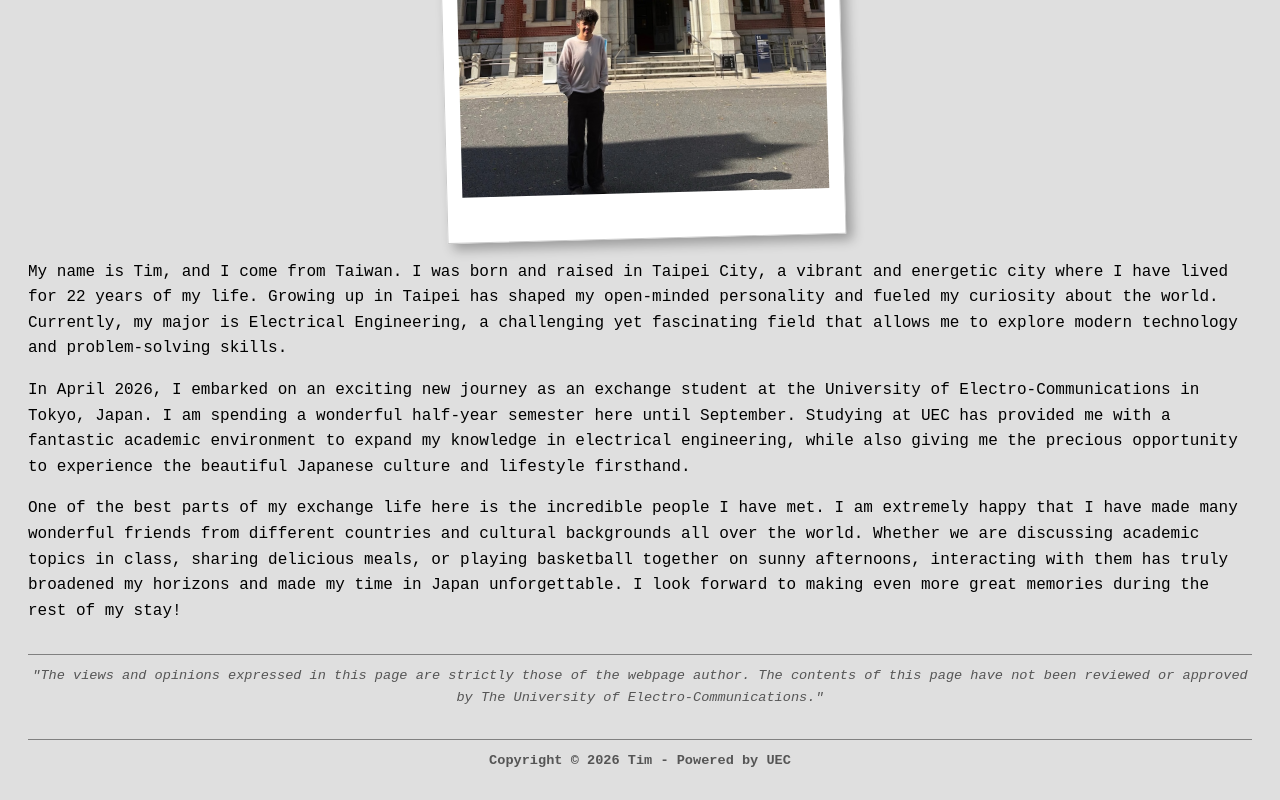
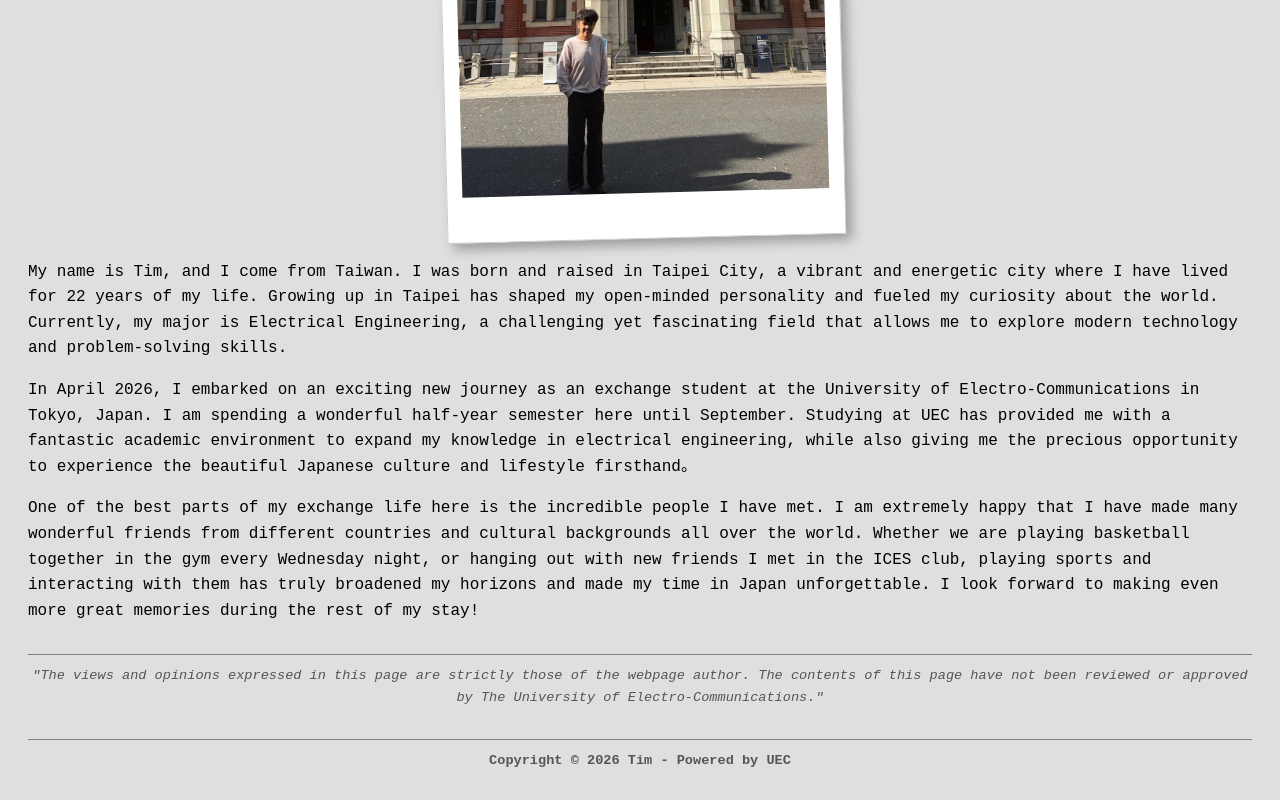
Before and after one commit to s2695011-rgb/MyHtml, a plain HTML site: page myself.html in a window 1280 px wide. Shown: the part 524-1324 px from the top of the page. Drawn offline with Linux system fonts and the light colour scheme.

Commit message:
Update myself.html with basketball and ICES club details

```diff
--- a/myself.html
+++ b/myself.html
@@ -24,10 +24,15 @@
         <a href="links.html">Favorite Links</a>
     </p>
     <h2>About Me</h2>
+
     <div><img src="me.jpg" width="30%" alt="Tim"></div>
+
     <p>My name is Tim, and I come from Taiwan. I was born and raised in Taipei City, a vibrant and energetic city where I have lived for 22 years of my life. Growing up in Taipei has shaped my open-minded personality and fueled my curiosity about the world. Currently, my major is Electrical Engineering, a challenging yet fascinating field that allows me to explore modern technology and problem-solving skills.</p>
-    <p>In April 2026, I embarked on an exciting new journey as an exchange student at the University of Electro-Communications in Tokyo, Japan. I am spending a wonderful half-year semester here until September. Studying at UEC has provided me with a fantastic academic environment to expand my knowledge in electrical engineering, while also giving me the precious opportunity to experience the beautiful Japanese culture and lifestyle firsthand.</p>
-    <p>One of the best parts of my exchange life here is the incredible people I have met. I am extremely happy that I have made many wonderful friends from different countries and cultural backgrounds all over the world. Whether we are discussing academic topics in class, sharing delicious meals, or playing basketball together on sunny afternoons, interacting with them has truly broadened my horizons and made my time in Japan unforgettable. I look forward to making even more great memories during the rest of my stay!</p>
+
+    <p>In April 2026, I embarked on an exciting new journey as an exchange student at the University of Electro-Communications in Tokyo, Japan. I am spending a wonderful half-year semester here until September. Studying at UEC has provided me with a fantastic academic environment to expand my knowledge in electrical engineering, while also giving me the precious opportunity to experience the beautiful Japanese culture and lifestyle firsthand。</p>
+
+    <p>One of the best parts of my exchange life here is the incredible people I have met. I am extremely happy that I have made many wonderful friends from different countries and cultural backgrounds all over the world. Whether we are playing basketball together in the gym every Wednesday night, or hanging out with new friends I met in the ICES club, playing sports and interacting with them has truly broadened my horizons and made my time in Japan unforgettable. I look forward to making even more great memories during the rest of my stay!</p>
+
     <p class="disclaimer"><i>"The views and opinions expressed in this page are strictly those of the webpage author. The contents of this page have not been reviewed or approved by The University of Electro-Communications."</i></p>
     <footer><div><strong>Copyright &copy; 2026 Tim - Powered by UEC</strong></div></footer>
 </body>
```
